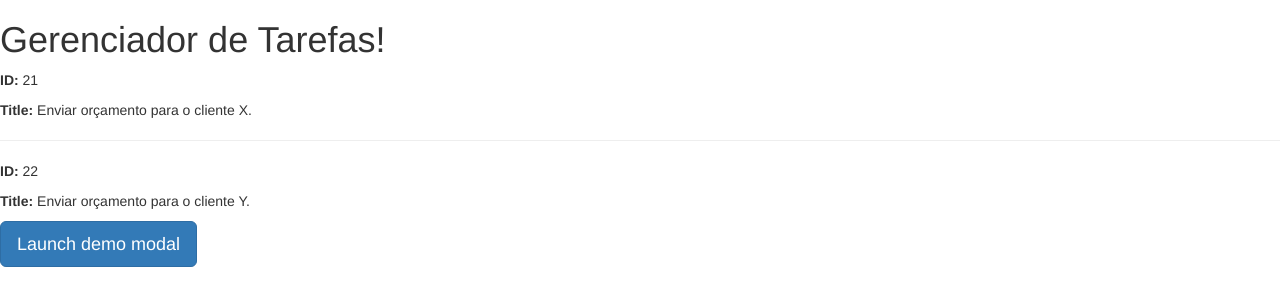
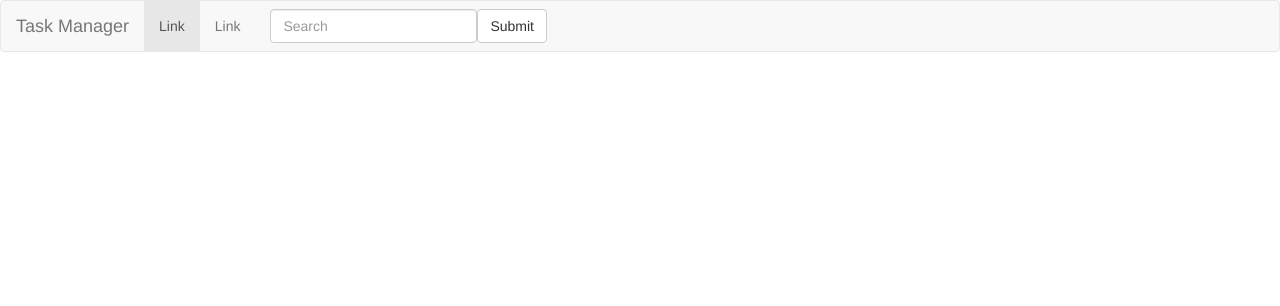
Before and after one commit to adrianorosaferreira/udemy-task-manager-angular, an Angular app: page / in a window 1280 px wide. Shown: the top 306 px of the page. Built offline with nearby package versions, Linux system fonts and the light colour scheme.

Commit message:
Added Navbar Component

```diff
--- a/src/app/app.component.html
+++ b/src/app/app.component.html
@@ -1,40 +1 @@
-<h1>
-    {{title}}
-</h1>
-<p>
-    <strong>ID:</strong> {{task.id}}
-</p>
-<p>
-    <strong>Title:</strong> {{task.title}}
-</p>
-<hr>
-<p>
-    <strong>ID:</strong> {{task2.id}}
-</p>
-<p>
-    <strong>Title:</strong> {{task2.title}}
-</p>
-
-<!-- Button trigger modal -->
-<button type="button" class="btn btn-primary btn-lg" data-toggle="modal" data-target="#myModal">
-    Launch demo modal
-  </button>
-
-  <!-- Modal -->
-  <div class="modal fade" id="myModal" tabindex="-1" role="dialog" aria-labelledby="myModalLabel">
-    <div class="modal-dialog" role="document">
-      <div class="modal-content">
-        <div class="modal-header">
-          <button type="button" class="close" data-dismiss="modal" aria-label="Close"><span aria-hidden="true">&times;</span></button>
-          <h4 class="modal-title" id="myModalLabel">Modal title</h4>
-        </div>
-        <div class="modal-body">
-          ...
-        </div>
-        <div class="modal-footer">
-          <button type="button" class="btn btn-default" data-dismiss="modal">Close</button>
-          <button type="button" class="btn btn-primary">Save changes</button>
-        </div>
-      </div>
-    </div>
-  </div>
+<navbar></navbar>
--- a/src/app/app.module.ts
+++ b/src/app/app.module.ts
@@ -4,10 +4,12 @@ import { FormsModule } from '@angular/forms';
 import { HttpModule } from '@angular/http';
 
 import { AppComponent } from './app.component';
+import { NavbarComponent } from './navbar/navbar.component';
 
 @NgModule({
   declarations: [
-    AppComponent
+    AppComponent,
+    NavbarComponent
   ],
   imports: [
     BrowserModule,
--- /dev/null
+++ b/src/app/navbar/navbar.component.html
@@ -0,0 +1,28 @@
+<nav class="navbar navbar-default">
+    <div class="container-fluid">
+
+      <div class="navbar-header">
+        <button type="button" class="navbar-toggle collapsed" data-toggle="collapse" data-target="#bs-example-navbar-collapse-1" aria-expanded="false">
+          <span class="sr-only">Toggle navigation</span>
+          <span class="icon-bar"></span>
+          <span class="icon-bar"></span>
+          <span class="icon-bar"></span>
+        </button>
+        <a class="navbar-brand" href="#">Task Manager</a>
+      </div>
+
+      <div class="collapse navbar-collapse" id="bs-example-navbar-collapse-1">
+        <ul class="nav navbar-nav">
+          <li class="active"><a href="#">Link <span class="sr-only">(current)</span></a></li>
+          <li><a href="#">Link</a></li>
+        </ul>
+
+        <form class="navbar-form navbar-left">
+          <div class="form-group">
+            <input type="text" class="form-control" placeholder="Search">
+          </div>
+          <button type="submit" class="btn btn-default">Submit</button>
+        </form>
+      </div>
+    </div>
+  </nav>
```
Also changed, not shown: src/app/navbar/navbar.component.ts (added, +10 -0 lines).
